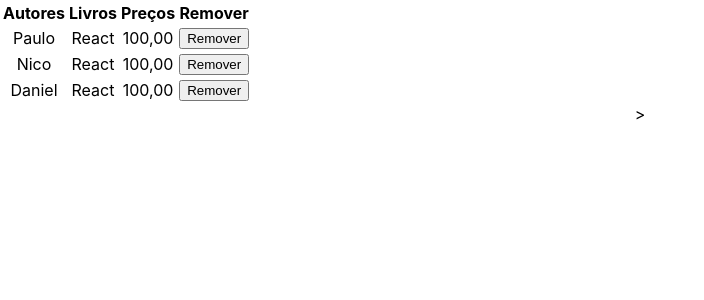
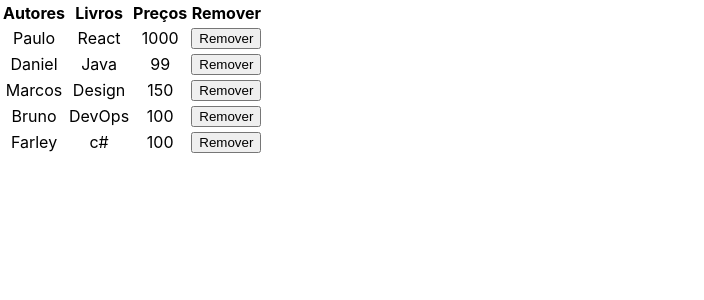
Before and after one commit to farleybsd/ReactPassoUm, a React (Create React App) app in the folder curso-react-alura/: page / in a window 1280 px wide. Shown: the top 300 px of the page, without its empty margins (0-704 px from the left). Built offline with nearby package versions, Linux system fonts and the light colour scheme.

Commit message:
Passando dados entre componentes

```diff
--- a/curso-react-alura/src/App.js
+++ b/curso-react-alura/src/App.js
@@ -4,9 +4,36 @@
 
 
 function App() {
+  const  autores =  [
+    {
+      nome: 'Paulo',
+      livro: 'React',
+      preco: '1000'
+    },
+    {
+      nome: 'Daniel',
+      livro: 'Java',
+      preco: '99'
+    },
+    {
+      nome: 'Marcos',
+      livro: 'Design',
+      preco: '150'
+    },
+    {
+      nome: 'Bruno',
+      livro: 'DevOps',
+      preco: '100'
+    },
+    {
+      nome: 'Farley',
+      livro: 'c#',
+      preco: '100'
+    }
+  ];
   return (
     <div className="App">
-      <Tabela/>>
+      <Tabela autores = { autores }/>
 
     </div>
   );
--- a/curso-react-alura/src/tabela.js
+++ b/curso-react-alura/src/tabela.js
@@ -12,37 +12,33 @@
     )
 }
 
-const TableBody = () => {
+const TableBody = props => {
+    const linhas = props.autores.map((linha,index) => {
         return (
-        <tbody>
             <tr>
-                <td>Paulo</td>
-                <td>React</td>
-                <td>100,00</td>
+                <td>{linha.nome}</td>
+                <td>{linha.livro}</td>
+                <td>{linha.preco}</td>
                 <td><button>Remover</button></td>
             </tr>
-            <tr>
-                <td>Nico</td>
-                <td>React</td>
-                <td>100,00</td>
-                <td><button>Remover</button></td>
-            </tr>
-            <tr>
-                <td>Daniel</td>
-                <td>React</td>
-                <td>100,00</td>
-                <td><button>Remover</button></td>
-            </tr>
+
+        )
+    });
+    return(
+        <tbody>
+            {linhas}
         </tbody>
-    )
+    );
 }
 class Tabela extends Component {
 
                     render() {
+                const {autores} = this.props
+                //console.log(autores)
                 return (
             <table>
                     <TableHead />
-                <TableBody/>
+                    <TableBody autores={autores} />
                 </table>
                 )
 
```
Also changed, not shown: 1 other file (tests, documents, lock files or other folders). Lines whose indentation alone changed are shown as unchanged.
